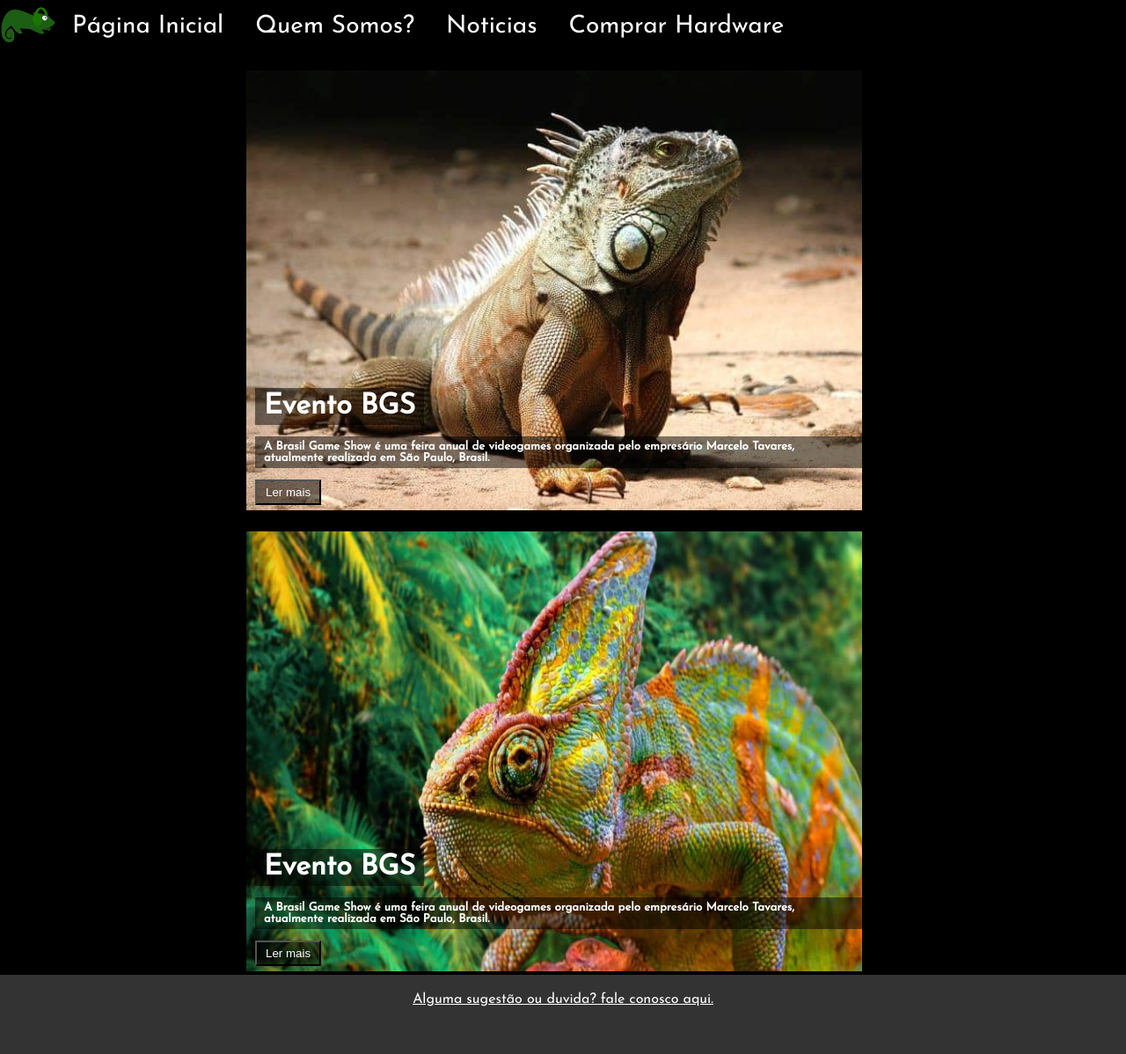
After one commit to QR-Cadmiel/RigRover, a PHP site: page /Chickito-Pizzaria-Cacapava/eventos.php in a window 1280 px wide. The commit adds this page. Shown: the whole page at 88% size. Run offline with PHP 8.4, Linux system fonts and the light colour scheme.

Commit message:
criação da página de eventos, foi arrumando alguns erros ortográficos e ajuste em erros do css, alteração da nav e um pouco da página index

```diff
--- a/cadastro.php
+++ b/cadastro.php
@@ -66,6 +66,8 @@ $mysqli->close();
 
 <body>
     <img src="img/imglado.png" alt="Imagem Lado" class="img-lado">
+aas mas
+
     <div class="cadastro">
         <div class="titulo">
             <h1>Cadastro de Usuários</h1>
--- /dev/null
+++ b/css/eventos.css
@@ -0,0 +1,120 @@
+body {
+    font-family: 'Josefin Sans', sans-serif;
+    background-color: black;
+    margin: 0;
+    padding: 0;
+    min-height: 100vh;
+}
+
+.logonav {
+    width: 5vw;
+}
+
+nav {
+    display: flex;
+    align-items: center;
+
+}
+
+nav a {
+    text-decoration: none;
+    color: #ffffff;
+    font-size: 28px;
+    padding: 18px;
+}
+
+nav li:hover {
+    background-color: #1D5F15;
+    border-radius: 12px;
+    height: 100%;
+}
+
+nav ul {
+    list-style: none;
+    display: flex;
+    padding: 0;
+}
+
+footer {
+    background-color: #333;
+    color: white;
+    padding: 20px;
+    text-align: center;
+    height: 50px;
+    margin: 0;
+}
+
+.footer-content {
+    max-width: 1200px;
+    width: 100%;
+    margin: 0 auto;
+}
+
+.a-ft {
+    color: white;
+}
+
+
+.img1,
+.img2 {
+    position: relative;
+    display: inline-block;
+    margin-right: 20px;
+    align-items: center;
+    justify-content: center;
+    margin-top: 20px;
+}
+
+.img1 img {
+    width: 700px;
+    height: 500px;
+}
+
+.img2 img {
+    width: 700px;
+    height: 500px;
+}
+
+.img1 h1,
+.img2 h1,
+.img1 h5,
+.img2 h5,
+.img1 button,
+.img2 button {
+    position: absolute;
+    color: white;
+    background-color: rgba(0, 0, 0, 0.5);
+    padding: 5px 10px;
+    margin: 0;
+}
+
+.img1 button,
+.img2 button {
+    cursor: pointer;
+}
+
+.img1 h1,
+.img2 h1 {
+    bottom: 20%;
+    left: 10px;
+}
+
+.img1 h5,
+.img2 h5 {
+    top: 79%;
+    left: 10px;
+    transform: translateY(50%);
+}
+
+.img1 button,
+.img2 button {
+    bottom: 10px;
+    left: 10px;
+}
+
+.images-evt {
+    display: flex;
+    justify-content: center;
+    align-items: center;
+    flex-direction: column;
+}
--- /dev/null
+++ b/eventos.php
@@ -0,0 +1,68 @@
+<!DOCTYPE html>
+<html lang="pt-BR">
+
+<head>
+    <meta charset="UTF-8">
+    <meta name="viewport" content="width=device-width, initial-scale=1.0">
+    <link rel="stylesheet" href="css/eventos.css">
+    <link rel="icon" type="image/png"
+        href="https://media.discordapp.net/attachments/1097493454545764472/1207911558559170601/Nova_Logo_RigRover_1.png?ex=65e15e4d&is=65cee94d&hm=1f91b588742806550adf33275c874fa2149d9f66260d040373d4f8d2c32371e8&=&format=webp&quality=lossless&width=450&height=600">
+    <link rel="preconnect" href="https://fonts.googleapis.com">
+    <link rel="preconnect" href="https://fonts.gstatic.com" crossorigin>
+    <link href="https://fonts.googleapis.com/css2?family=Josefin+Sans&display=swap" rel="stylesheet">
+    <title>eventos - RigRover</title>
+</head>
+
+<body>
+    <div class="rigrover-1">
+        <nav class="navbar">
+
+            <div>
+                <img src="img\Nova_Logo_RigRover.png" alt="" class="logonav">
+            </div>
+
+            <ul>
+                <li>
+                    <a href="#">Página Inicial</a>
+                </li>
+                <li>
+                    <a href="#">Quem Somos?</a>
+                </li>
+                <li>
+                    <a href="#">Noticias</a>
+                </li>
+                <li>
+                    <a href="#">Comprar Hardware</a>
+                </li>
+            </ul>
+        </nav>
+    </div>
+
+    <div class="images-evt">
+        <div class="img1">
+            <img src="img/lagarto.jpg" alt="">
+            <h1>Evento BGS</h1>
+            <h5>A Brasil Game Show é uma feira anual de videogames organizada pelo empresário Marcelo Tavares,
+                atualmente realizada em São Paulo, Brasil.</h5>
+            <button>Ler mais</button>
+        </div>
+
+        <div class="img2">
+            <img src="img/camaleao.jpg" alt="">
+            <h1>Evento BGS</h1>
+            <h5>A Brasil Game Show é uma feira anual de videogames organizada pelo empresário Marcelo Tavares,
+                atualmente realizada em São Paulo, Brasil.</h5>
+            <button>Ler mais</button>
+        </div>
+    </div>
+    </div>
+    <footer>
+        <div class="footer-content">
+            <a href="fale_conosco.php" class="a-ft">Alguma sugestão ou duvida? fale conosco aqui.</a>
+        </div>
+
+    </footer>
+
+</body>
+
+</html>
--- a/login.php
+++ b/login.php
@@ -54,7 +54,7 @@ $mysqli->close();
     <img src="img/imglado-2.png" alt="Imagem Lado" class="img-lado">
     <div class="login">
         <div class="titulo">
-            <h1>Cadastro de Usuários</h1>
+            <h1>Login de Usuários</h1>
         </div>
         <?php if (isset($error_message)) : ?>
             <p style="color: red;"><?php echo $error_message; ?></p>
```
Also changed, not shown: css/style.css (+4 -3 lines), img/Nova_Logo_RigRover.png.
